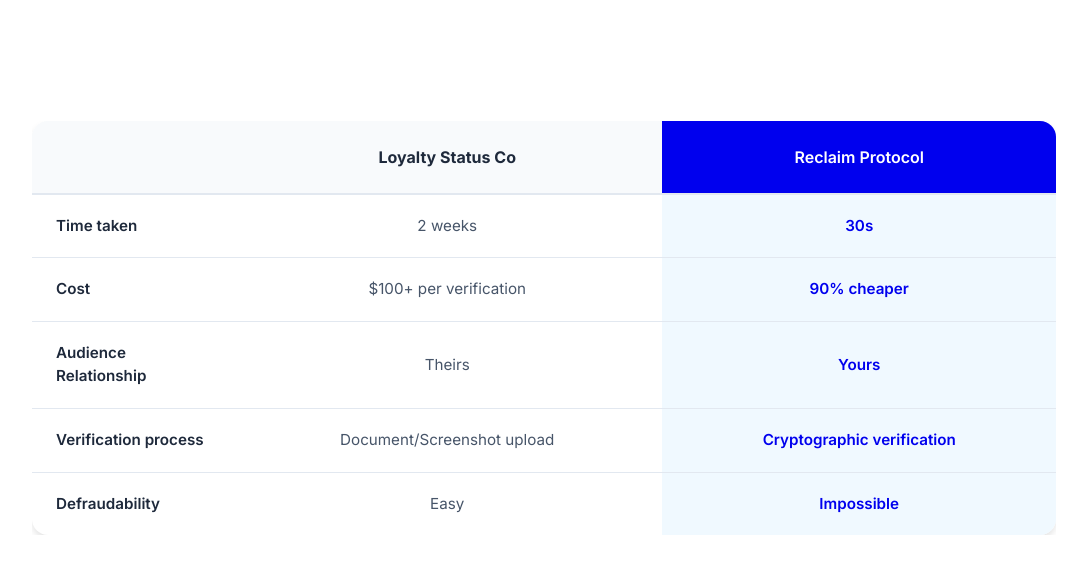
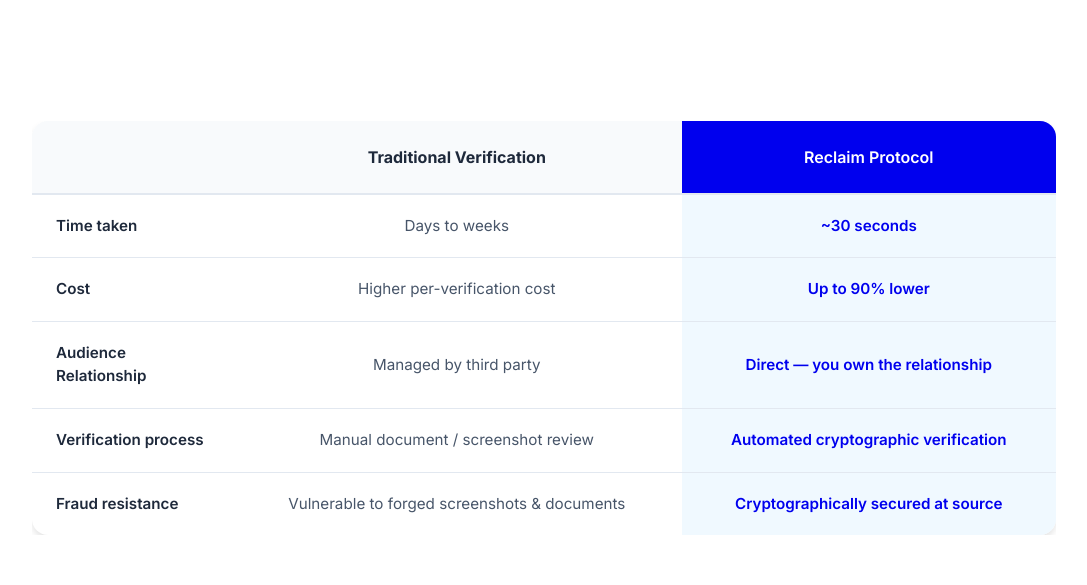
Before and after one commit to reclaimprotocol/landingpage, a Next.js app: page /status-match in a window 1280 px wide. Shown: the part 1300-1885 px from the top of the page, without its empty margins (96-1183 px from the left). Built offline with nearby package versions, Linux system fonts and the light colour scheme.

Commit message:
status match table changes

```diff
--- a/app/status-match/page.tsx
+++ b/app/status-match/page.tsx
@@ -101,35 +101,35 @@
               <thead>
                 <tr>
                   <th></th>
-                  <th>Loyalty Status Co</th>
+                  <th>Traditional Verification</th>
                   <th className="highlight-column">Reclaim Protocol</th>
                 </tr>
               </thead>
               <tbody>
                 <tr>
                   <td className="row-label">Time taken</td>
-                  <td>2 weeks</td>
-                  <td className="highlight-column">30s</td>
+                  <td>Days to weeks</td>
+                  <td className="highlight-column">~30 seconds</td>
                 </tr>
                 <tr>
                   <td className="row-label">Cost</td>
-                  <td>$100+ per verification</td>
-                  <td className="highlight-column">90% cheaper</td>
+                  <td>Higher per-verification cost</td>
+                  <td className="highlight-column">Up to 90% lower</td>
                 </tr>
                 <tr>
                   <td className="row-label">Audience Relationship</td>
-                  <td>Theirs</td>
-                  <td className="highlight-column">Yours</td>
+                  <td>Managed by third party</td>
+                  <td className="highlight-column">Direct — you own the relationship</td>
                 </tr>
                 <tr>
                   <td className="row-label">Verification process</td>
-                  <td>Document/Screenshot upload</td>
-                  <td className="highlight-column">Cryptographic verification</td>
+                  <td>Manual document / screenshot review</td>
+                  <td className="highlight-column">Automated cryptographic verification</td>
                 </tr>
                 <tr>
-                  <td className="row-label">Defraudability</td>
-                  <td>Easy</td>
-                  <td className="highlight-column">Impossible</td>
+                  <td className="row-label">Fraud resistance</td>
+                  <td>Vulnerable to forged screenshots & documents</td>
+                  <td className="highlight-column">Cryptographically secured at source</td>
                 </tr>
               </tbody>
             </table>
```
